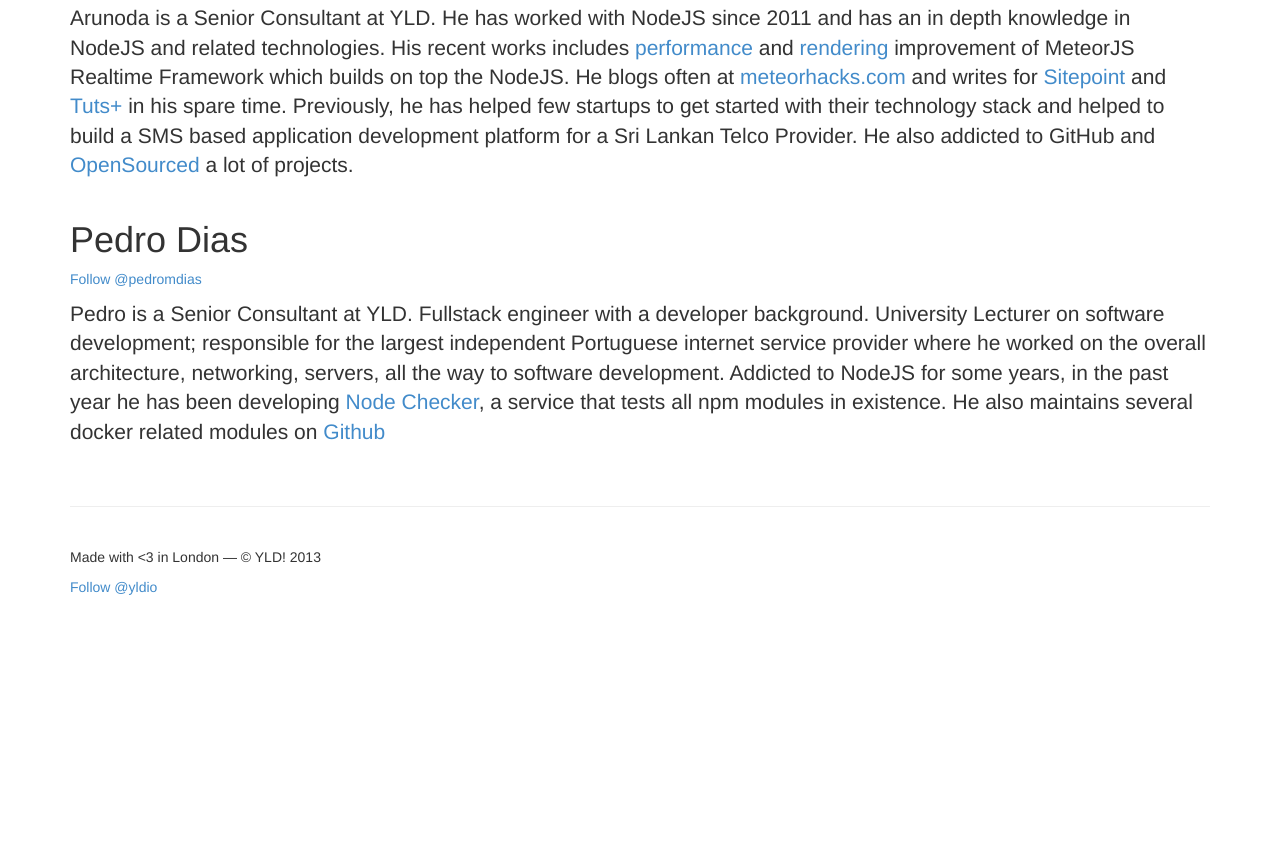
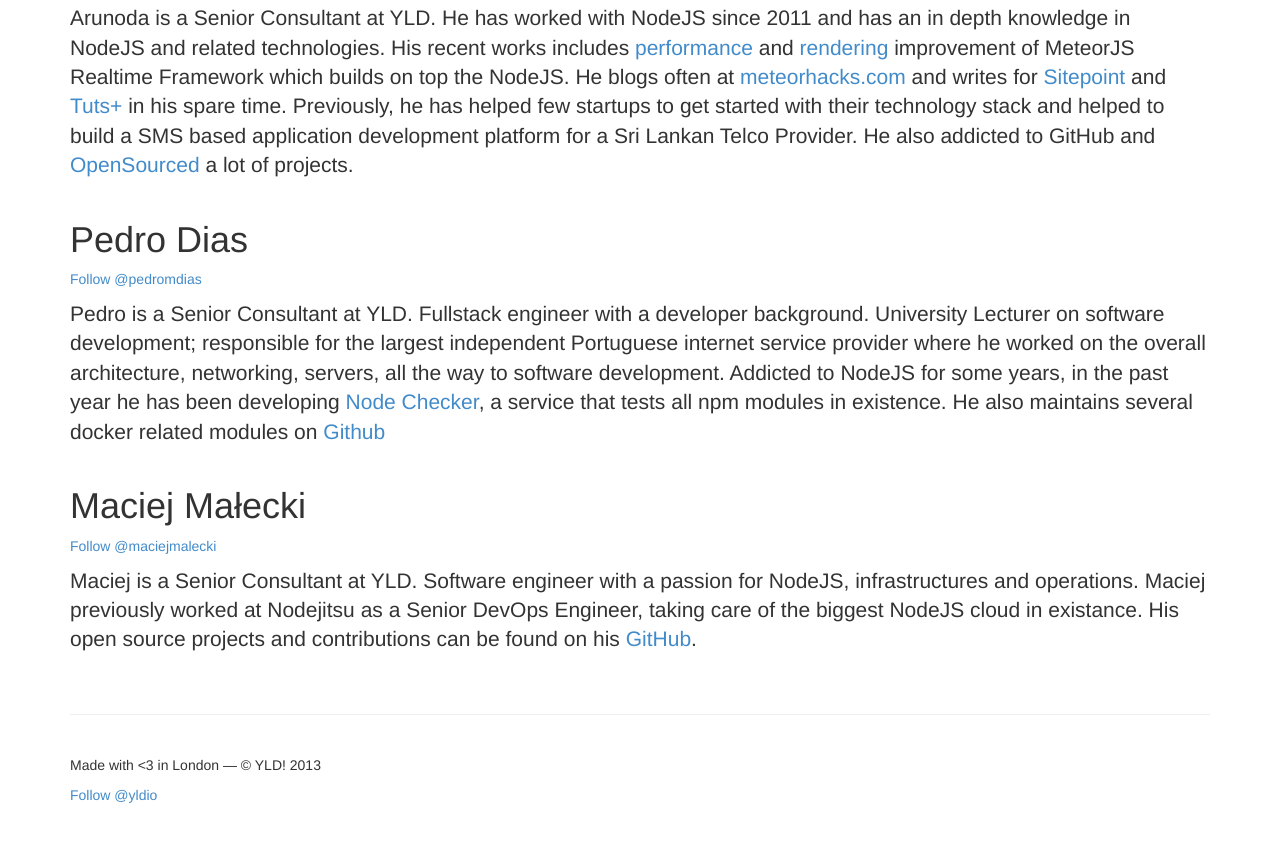
Before and after one commit to dscape/yldio, a website: page www/index.html in a window 1280 px wide. Shown: the part 1746-2587 px from the top of the page. Before the commit the page ends 2393 px from the top, so only its background shows below. Drawn offline with Linux system fonts and the light colour scheme.

Commit message:
Add myself

```diff
--- a/www/index.html
+++ b/www/index.html
@@ -177,6 +177,25 @@
           </p>
         </div>
 
+        <div class="container" itemscope="" itemtype="http://data-vocabulary.org/Person">
+          <h1>
+            <span itemprop="name">Maciej Małecki</span>
+            <a href="http://twitter.com/maciejmalecki" style="display:none" itemprop="url">http://twitter.com/maciejmalecki</a>
+          </h1>
+          <p>
+            <a href="https://twitter.com/maciejmalecki" class="twitter-follow-button" data-show-count="false" data-dnt="true">Follow @maciejmalecki</a>
+            <script type="text/javascript"></script>
+          </p>
+          <p class="lead">
+            Maciej is a <span itemprop="role">Senior Consultant</span> at YLD.
+            Software engineer with a passion for NodeJS, infrastructures and
+            operations. Maciej previously worked at Nodejitsu as a Senior DevOps
+            Engineer, taking care of the biggest NodeJS cloud in existance. His
+            open source projects and contributions can be found on his
+            <a href="https://github.com/mmalecki">GitHub</a>.
+          </p>
+        </div>
+
     <div class="container">
       <div class="footer">
         <p>
```
